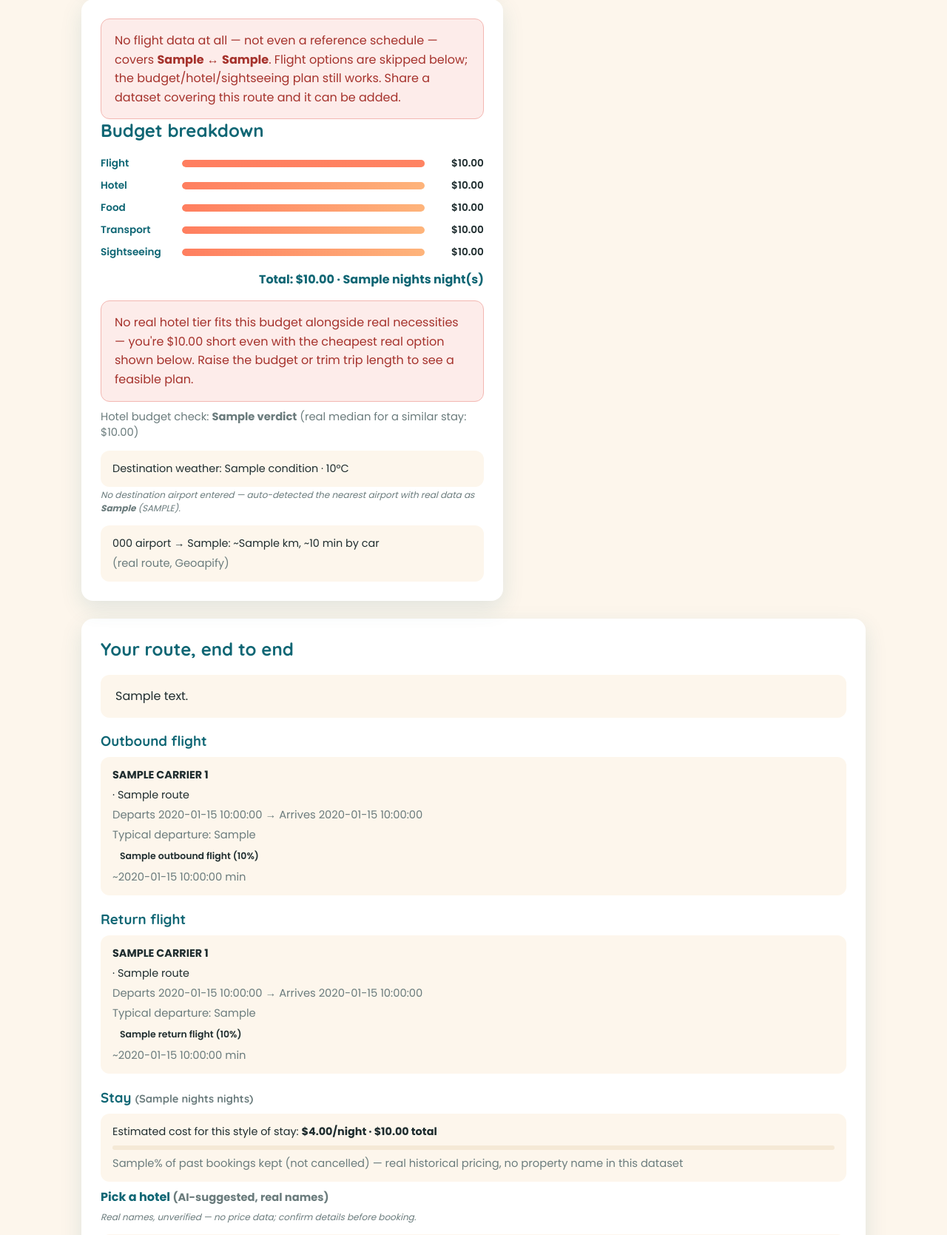
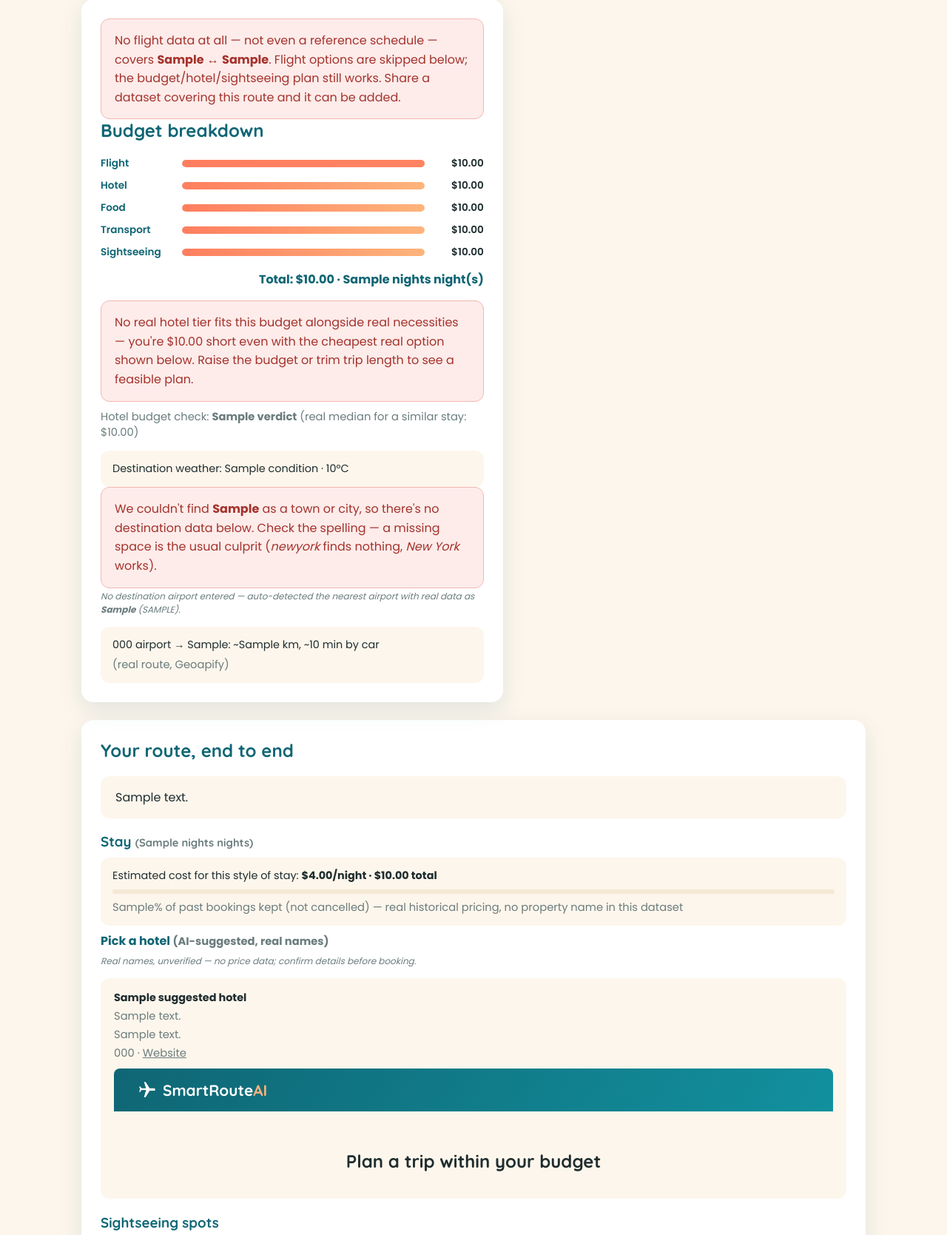
Before and after one commit to Hemaharini14/LTM_project_1, a Flask app: template templates/budget_trip.html in a window 1280 px wide. Shown: the part 1031-2700 px from the top of the page at 74% size. Run offline with Flask 3, Linux system fonts and the light colour scheme; the template is opened without the code that fills it: most values are stand-ins (such as "Sample title", 1, 10 or a date in 2020).

Commit message:
Stop planning trips to places the traveller didn't ask for
Two bugs, both reported from a Boston -> "newyork" trip.

Geocoding took Nominatim's top hit for any query, and for "newyork" (no
space) that is a hairdresser in Tokyo literally named NEWYORK. The trip was
then quietly planned around Japan. geocode_city now restricts to populated
places, so that query returns nothing and the traveller is told their place
wasn't found - with the missing-space hint, since that's the usual cause.

nearest_supported_airport made it worse by accepting any distance: from that
Tokyo point it picked Kota Kinabalu, 2,800 km away, and reported it as the
nearest airport. It now caps at 500km and returns nothing beyond that, so a
place on a continent this project has no airports for says so instead of
inventing a connection.

Separately, choosing to drive still rendered outbound and return flight
sections with real flight cards - an itinerary for a journey the traveller
had explicitly declined. Flight sections now appear only when flight is the
selected mode; car shows the real drive instead (distance, time, fuel
estimate). Saved plans carry no mode, so they keep the previous behaviour.

Co-Authored-By: Claude Opus 5 <noreply@anthropic.com>

```diff
--- a/api.py
+++ b/api.py
@@ -29,7 +29,7 @@ from predict_delay_v2 import predict_delay_probability, risk_label
 from recovery_graph import build_graph
 from recovery_tools import get_dataset_index, is_route_covered, lookup_flight_by_number
 from trip_planner import plan_budget_trip
-from transport_modes import compare_transport_modes
+from transport_modes import compare_transport_modes, describe_mode
 from maps import nearest_supported_airport
 from reference_data import carrier_label, airport_label, CARRIER_NAMES
 from intl_reference import INTL_AIRPORT_CODES, get_reference_flights
@@ -467,6 +467,12 @@ def budget_trip():
             sightseeing_level=inputs["sightseeing_level"],
         )
         plan["transport_mode"] = inputs["transport_mode"]
+        # Real numbers for the mode actually chosen, so a traveller who picked the
+        # car sees their drive rather than flights they never asked for.
+        if inputs["transport_mode"] and inputs["origin_place"] and inputs["destination_place"]:
+            plan["selected_transport"] = describe_mode(
+                inputs["origin_place"], inputs["destination_place"],
+                inputs["transport_mode"], start_date.weekday())
         if plan.get("auto_resolved_destination_airport"):
             inputs["destination_airport"] = plan["auto_resolved_destination_airport"]
         narrative, mode = narrate_trip_plan(inputs, plan)
--- a/src/maps.py
+++ b/src/maps.py
@@ -39,11 +39,13 @@ def _throttle():
     _last_call = time.monotonic()
 
 
-def _geocode_once(query: str) -> dict | None:
+def _geocode_once(query: str, settlement_only: bool = False) -> dict | None:
     _throttle()
+    params = {"q": query, "format": "json", "limit": 1}
+    if settlement_only:
+        params["featureType"] = "settlement"
     try:
-        r = httpx.get(_NOMINATIM_URL, params={"q": query, "format": "json", "limit": 1},
-                      headers=_HEADERS, timeout=10)
+        r = httpx.get(_NOMINATIM_URL, params=params, headers=_HEADERS, timeout=10)
         data = r.json()
         if data:
             return {"lat": float(data[0]["lat"]), "lon": float(data[0]["lon"]),
@@ -54,9 +56,12 @@ def _geocode_once(query: str) -> dict | None:
 
 
 def geocode_city(city: str) -> dict | None:
-    """Real (lat, lon) for a city name - shared by anything that needs to center a
-    search on a place (e.g. sightseeing.py's Geoapify radius search)."""
-    return _geocode_once(city)
+    """Real (lat, lon) for a CITY - restricted to populated places, because Nominatim
+    otherwise happily returns any business whose name matches. "newyork" (no space)
+    resolved to a hairdresser in Tokyo called NEWYORK, which then quietly planned a
+    trip to Japan. With featureType=settlement that query returns nothing instead,
+    and the caller can tell the traveller their place wasn't found."""
+    return _geocode_once(city, settlement_only=True)
 
 
 def geocode_hotel(hotel_name: str, destination_city: str) -> dict | None:
@@ -90,7 +95,7 @@ def _haversine_km(lat1: float, lon1: float, lat2: float, lon2: float) -> float:
     return 2 * _EARTH_RADIUS_KM * math.asin(math.sqrt(a))
 
 
-def nearest_supported_airport(place: str, allowed_codes) -> dict | None:
+def nearest_supported_airport(place: str, allowed_codes, max_distance_km: float = 500.0) -> dict | None:
     """Geocodes `place` (Nominatim - free, real) and returns the closest airport,
     by real great-circle distance, among `allowed_codes` (the finite set this
     project actually has flight/hotel data for - see reference_data.AIRPORT_CITY).
@@ -109,6 +114,15 @@ def nearest_supported_airport(place: str, allowed_codes) -> dict | None:
         km = _haversine_km(geo["lat"], geo["lon"], alat, alon)
         if best_km is None or km < best_km:
             best_code, best_km = code, km
+
+    # "Nearest" is only meaningful within a sane radius. This project covers ~80
+    # airports, so a place on a continent none of them are on would otherwise get
+    # confidently matched to something thousands of km away - a mis-geocoded
+    # "newyork" landed in Tokyo and picked Kota Kinabalu, 2,800 km off. Past the
+    # cap, say we have no airport for this place instead of inventing a connection.
+    if best_km is not None and best_km > max_distance_km:
+        return None
+
     return {"airport_code": best_code, "distance_km": round(best_km, 1),
             "place_lat": geo["lat"], "place_lon": geo["lon"], "place_name": geo["display_name"]}
 
--- a/src/trip_planner.py
+++ b/src/trip_planner.py
@@ -238,6 +238,7 @@ def plan_budget_trip(
         "route_reference": route_reference,
         "budget_breakdown": budget,
         "nights": nights,
+        "destination_geocoded": destination_geo is not None,
         "auto_resolved_destination_airport": auto_resolved["airport_code"] if auto_resolved else None,
         "destination_airport_transfer": destination_airport_transfer,
         "outbound_flights": outbound_flights,
--- a/templates/budget_trip.html
+++ b/templates/budget_trip.html
@@ -183,6 +183,13 @@
     </div>
     {% endif %}
 
+    {% if form_data.destination_place and not plan.destination_geocoded %}
+    <div class="coverage-warning">
+      We couldn't find <strong>{{ form_data.destination_place }}</strong> as a town or city, so there's
+      no destination data below. Check the spelling — a missing space is the usual culprit
+      (<em>newyork</em> finds nothing, <em>New York</em> works).
+    </div>
+    {% endif %}
     {% if plan.auto_resolved_destination_airport %}
     <p class="dataset-note">No destination airport entered — auto-detected the nearest airport with real
       data as <strong>{{ plan.auto_resolved_destination_airport }}</strong> ({{ airport_label(plan.auto_resolved_destination_airport) }}).</p>
@@ -205,6 +212,28 @@
   <div class="recommendation-text">{{ plan.recommendation_text | render_markdown | safe }}</div>
   {% endif %}
 
+  {% if plan.selected_transport and plan.transport_mode != 'flight' %}
+  <h3>Getting there by {{ plan.transport_mode }}</h3>
+  {% set t = plan.selected_transport %}
+  {% if t.available %}
+  <div class="mini-card">
+    <span class="transport-time">{{ t.duration_hours }} h</span>
+    {% if t.distance_km %}<span class="muted">{{ t.distance_km }} km each way</span>{% endif %}
+    {% if t.estimated_cost_usd is not none %}
+    <span class="transport-cost">~{{ t.estimated_cost_usd | money }} each way</span>
+    <span class="muted">Estimate: {{ t.cost_basis }}</span>
+    {% endif %}
+    <span class="muted">{{ t.note }}</span>
+  </div>
+  {% else %}
+  <p class="muted">{{ t.note }}</p>
+  {% endif %}
+  {% endif %}
+
+  {# Only show flights to someone who actually chose to fly. Auto-generating a flight
+     itinerary for a traveller who picked the car is both noise and a false suggestion.
+     No mode at all = a saved/legacy plan, so keep the original behaviour. #}
+  {% if not plan.transport_mode or plan.transport_mode == 'flight' %}
   <h3>Outbound flight</h3>
   <div class="card-row">
     {% for f in plan.outbound_flights %}
@@ -245,6 +274,7 @@
   {% if (plan.outbound_flights or plan.return_flights) and plan.route_covered %}
   <p class="dataset-note">No fare data available — schedule and delay-risk only.</p>
   {% endif %}
+  {% endif %}{# end: flight sections shown only when flying #}
 
   <h3>Stay <span class="muted">({{ plan.nights }} night{{ 's' if plan.nights != 1 else '' }})</span></h3>
   {% if plan.hotel_options %}
```
Also changed, not shown: src/transport_modes.py (+9 -0 lines).
